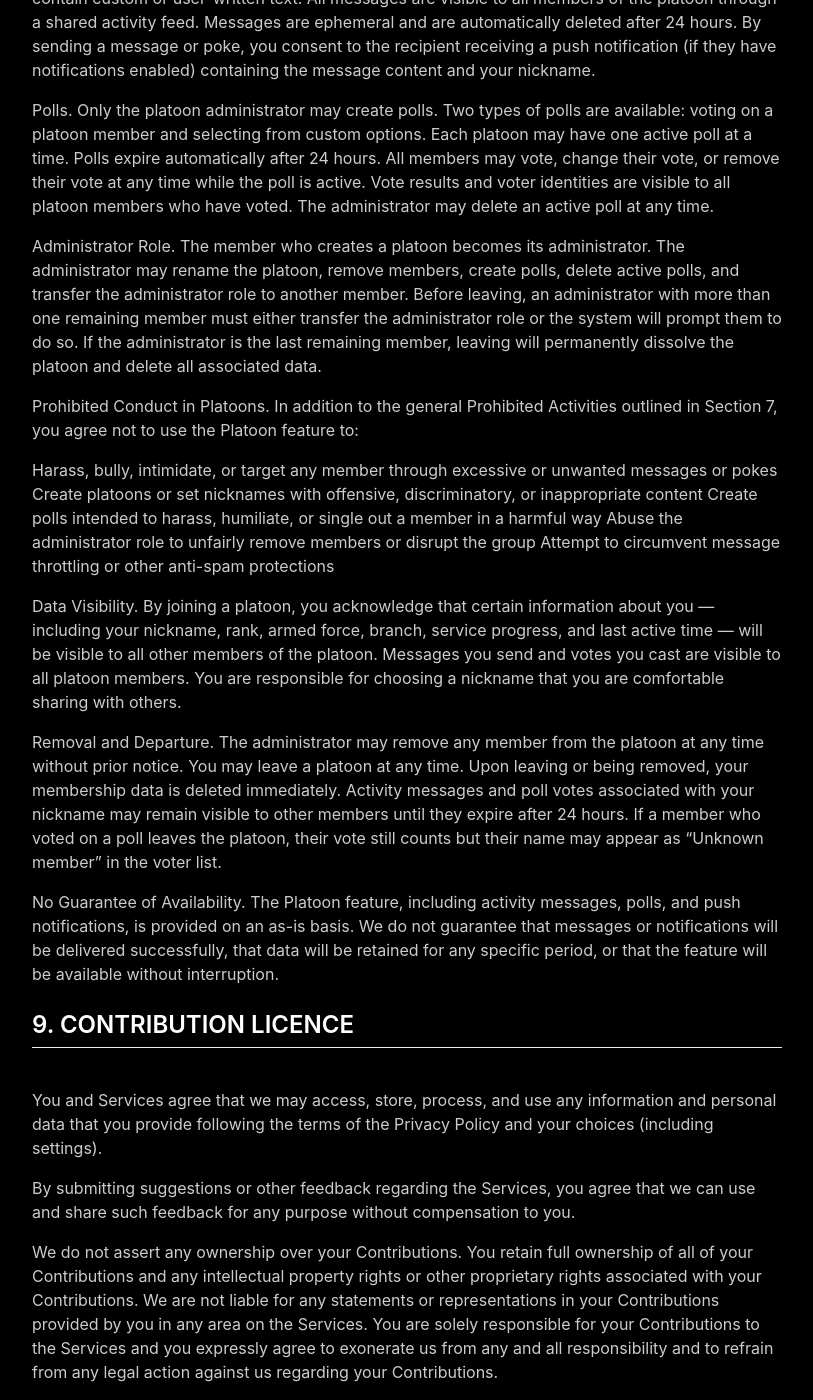
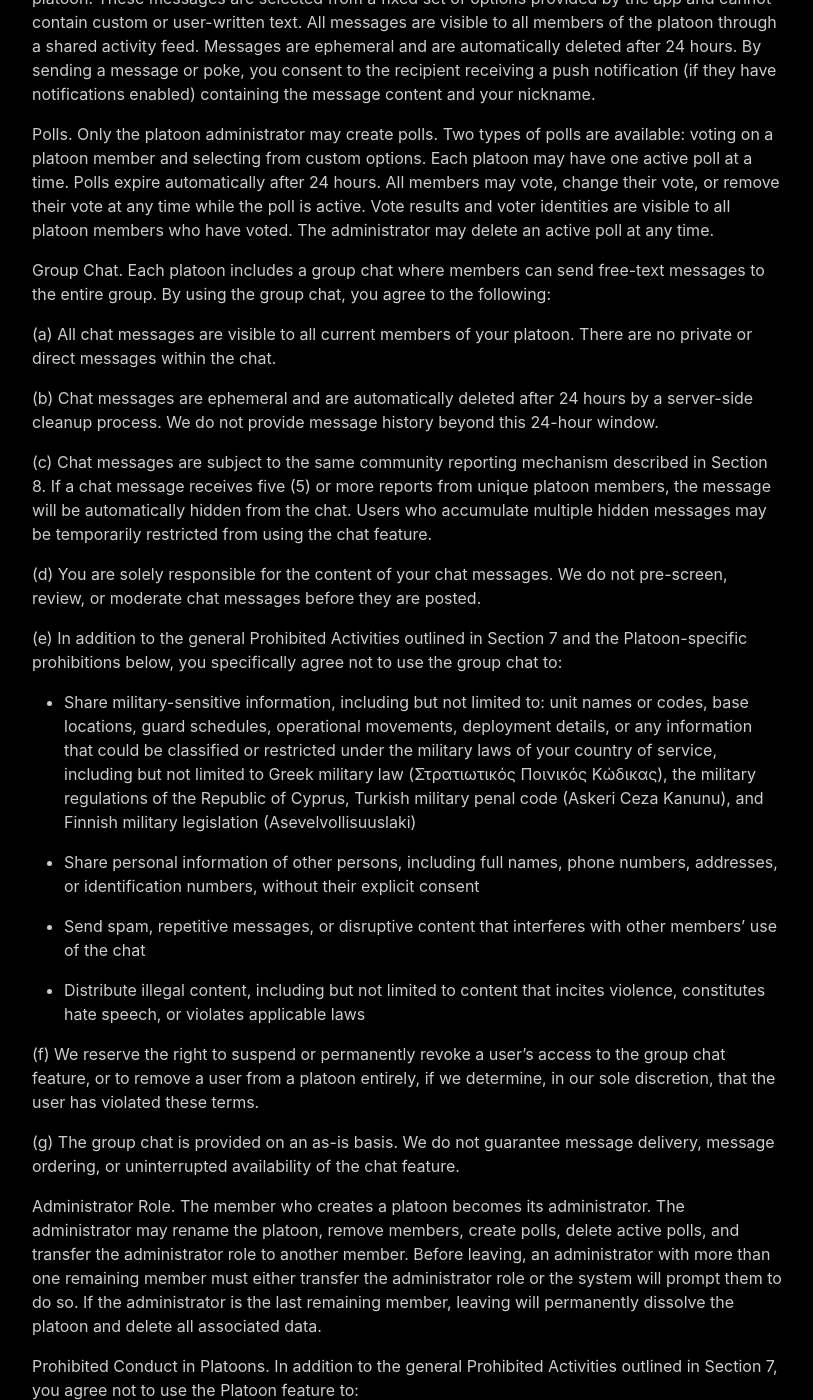
Before and after one commit to IraklisElef/apolyomai-app-landing-page, a Jekyll site: the page built from _pages/termsofuse.md, in a window 1280 px wide and 1400 px high, scrolled down 9195 px. Shown: the whole window, without its empty margins (233-1046 px from the left). Built offline with Jekyll 4.4.1, drawn with Linux system fonts in a browser that asks for light colours; nearby versions of some CDN libraries; some of the changed text lies outside the part shown.

Commit message:
update terms and privacy

```diff
--- a/_pages/termsofuse.md
+++ b/_pages/termsofuse.md
@@ -203,7 +203,7 @@ Sell or otherwise transfer your profile.
 
 ## 8. USER GENERATED CONTRIBUTIONS
 <br>
-The Services does not offer users to submit or post content. We may provide you with the opportunity to create, submit, post, display, transmit, perform, publish, distribute, or broadcast content and materials to us or on the Services, including but not limited to text, writings, video, audio, photographs, graphics, comments, suggestions, or personal information or other material (collectively, 'Contributions'). Contributions may be viewable by other users of the Services and through third-party websites. As such, any Contributions you transmit may be treated in accordance with the Services' Privacy Policy. When you create or make available any Contributions, you thereby represent and warrant that:   The creation, distribution, transmission, public display, or performance, and the accessing, downloading, or copying of your Contributions do not and will not infringe the proprietary rights, including but not limited to the copyright, patent, trademark, trade secret, or moral rights of any third party.
+The Services may offer users the ability to submit or post content, including through the Platoon group chat feature. We may provide you with the opportunity to create, submit, post, display, transmit, perform, publish, distribute, or broadcast content and materials to us or on the Services, including but not limited to text, writings, video, audio, photographs, graphics, comments, suggestions, or personal information or other material (collectively, 'Contributions'). Contributions may be viewable by other users of the Services and through third-party websites. As such, any Contributions you transmit may be treated in accordance with the Services' Privacy Policy. When you create or make available any Contributions, you thereby represent and warrant that:   The creation, distribution, transmission, public display, or performance, and the accessing, downloading, or copying of your Contributions do not and will not infringe the proprietary rights, including but not limited to the copyright, patent, trademark, trade secret, or moral rights of any third party.
 
 You are the creator and owner of or have the necessary licences, rights, consents, releases, and permissions to use and to authorise us, the Services, and other users of the Services to use your Contributions in any manner contemplated by the Services and these Legal Terms.
 
@@ -243,6 +243,30 @@ Messages and Pokes. You may send predefined messages and pokes to other members
 
 Polls. Only the platoon administrator may create polls. Two types of polls are available: voting on a platoon member and selecting from custom options. Each platoon may have one active poll at a time. Polls expire automatically after 24 hours. All members may vote, change their vote, or remove their vote at any time while the poll is active. Vote results and voter identities are visible to all platoon members who have voted. The administrator may delete an active poll at any time.
 
+Group Chat. Each platoon includes a group chat where members can send free-text messages to the entire group. By using the group chat, you agree to the following:
+
+(a) All chat messages are visible to all current members of your platoon. There are no private or direct messages within the chat.
+
+(b) Chat messages are ephemeral and are automatically deleted after 24 hours by a server-side cleanup process. We do not provide message history beyond this 24-hour window.
+
+(c) Chat messages are subject to the same community reporting mechanism described in Section 8. If a chat message receives five (5) or more reports from unique platoon members, the message will be automatically hidden from the chat. Users who accumulate multiple hidden messages may be temporarily restricted from using the chat feature.
+
+(d) You are solely responsible for the content of your chat messages. We do not pre-screen, review, or moderate chat messages before they are posted.
+
+(e) In addition to the general Prohibited Activities outlined in Section 7 and the Platoon-specific prohibitions below, you specifically agree not to use the group chat to:
+
+- Share military-sensitive information, including but not limited to: unit names or codes, base locations, guard schedules, operational movements, deployment details, or any information that could be classified or restricted under the military laws of your country of service, including but not limited to Greek military law (Στρατιωτικός Ποινικός Κώδικας), the military regulations of the Republic of Cyprus, Turkish military penal code (Askeri Ceza Kanunu), and Finnish military legislation (Asevelvollisuuslaki)
+
+- Share personal information of other persons, including full names, phone numbers, addresses, or identification numbers, without their explicit consent
+
+- Send spam, repetitive messages, or disruptive content that interferes with other members' use of the chat
+
+- Distribute illegal content, including but not limited to content that incites violence, constitutes hate speech, or violates applicable laws
+
+(f) We reserve the right to suspend or permanently revoke a user's access to the group chat feature, or to remove a user from a platoon entirely, if we determine, in our sole discretion, that the user has violated these terms.
+
+(g) The group chat is provided on an as-is basis. We do not guarantee message delivery, message ordering, or uninterrupted availability of the chat feature.
+
 Administrator Role. The member who creates a platoon becomes its administrator. The administrator may rename the platoon, remove members, create polls, delete active polls, and transfer the administrator role to another member. Before leaving, an administrator with more than one remaining member must either transfer the administrator role or the system will prompt them to do so. If the administrator is the last remaining member, leaving will permanently dissolve the platoon and delete all associated data.
 
 Prohibited Conduct in Platoons. In addition to the general Prohibited Activities outlined in Section 7, you agree not to use the Platoon feature to:
@@ -252,6 +276,8 @@ Create platoons or set nicknames with offensive, discriminatory, or inappropriat
 Create polls intended to harass, humiliate, or single out a member in a harmful way
 Abuse the administrator role to unfairly remove members or disrupt the group
 Attempt to circumvent message throttling or other anti-spam protections
+
+Share military-sensitive information through the group chat or any other Platoon feature, including unit identifiers, base locations, guard schedules, or operational details, in violation of the military laws of your country of service
 
 Data Visibility. By joining a platoon, you acknowledge that certain information about you — including your nickname, rank, armed force, branch, service progress, and last active time — will be visible to all other members of the platoon. Messages you send and votes you cast are visible to all platoon members. You are responsible for choosing a nickname that you are comfortable sharing with others.
 
```
Also changed, not shown: other parts of _pages/termsofuse.md (+1 -1 lines), _pages/privacypolicy.md (+11 -5 lines).
